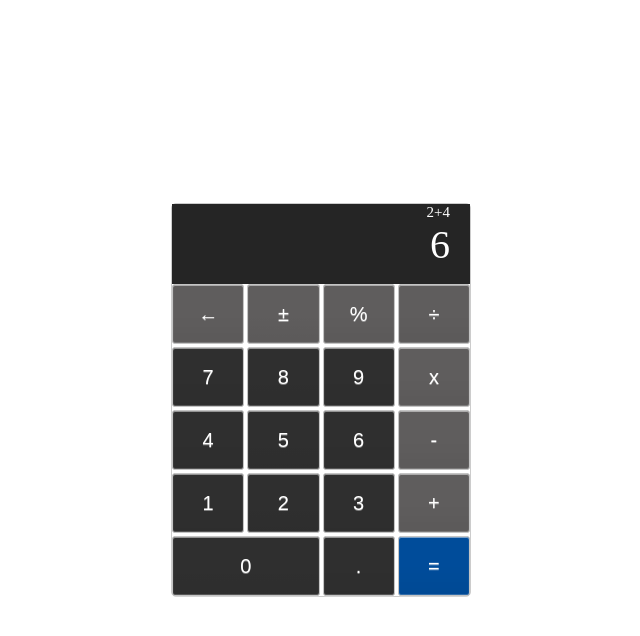
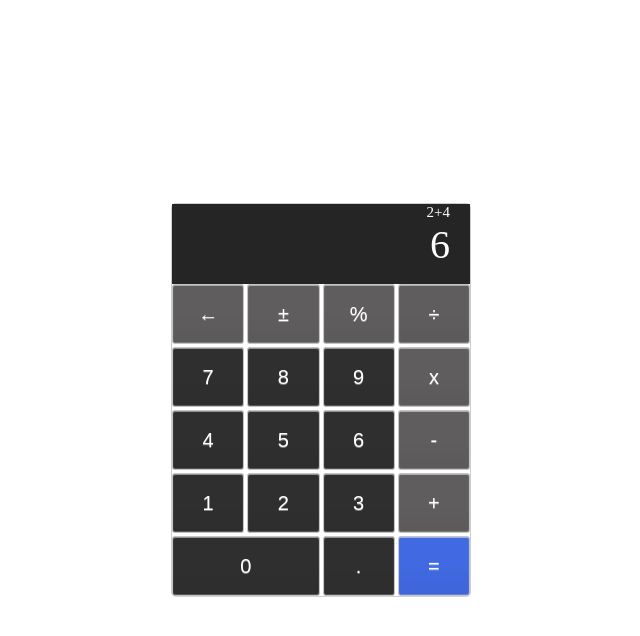
Before and after one commit to nozymech/Project-Calculator, a plain HTML site: page index.html in a window 1280 px wide. In both pictures the pointer is over the button 752 px from the left and 566 px from the top of the page. Shown: the whole page, without its empty margins (319-959 px from the left). Drawn offline with Linux system fonts and the light colour scheme.

Commit message:
Adjust UI

```diff
--- a/style.css
+++ b/style.css
@@ -78,6 +78,11 @@ html {
     background-color: #004C9A;
 }
 
+#equal:hover{
+    background-color: royalblue;
+}
+
+
 .formula{
     font-size: 15px;
 }
```
